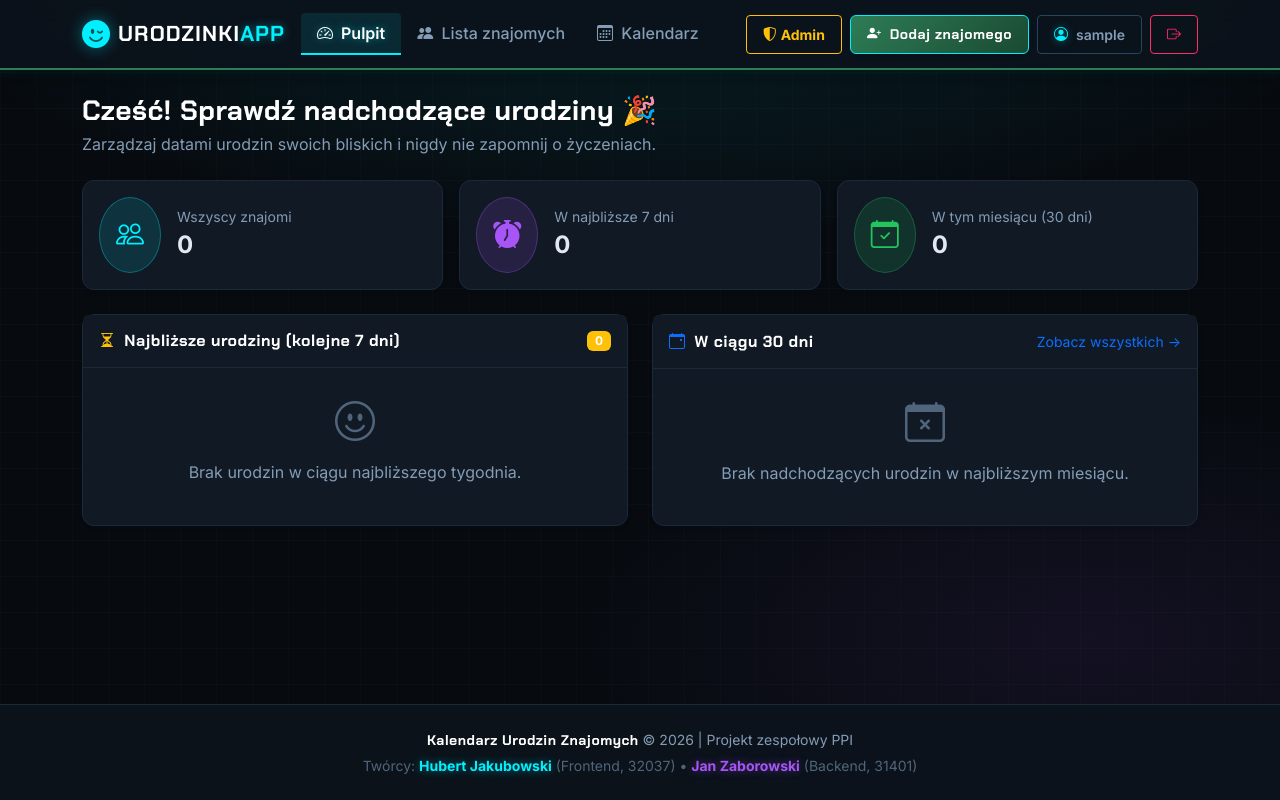
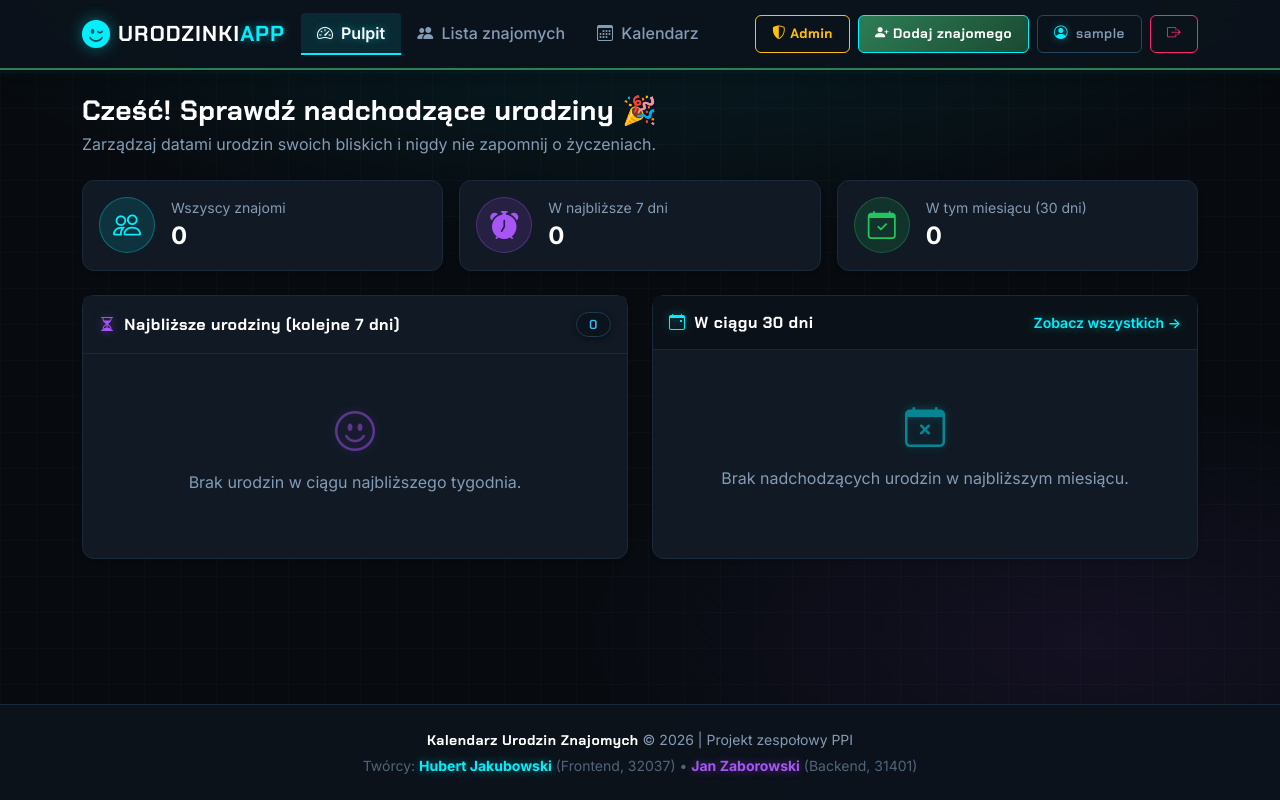
Before and after one commit to CherryIsMe1/PPI, a Django app: page / in a window 1280 px wide. Run offline with Django 5.2, Linux system fonts and the light colour scheme; the visitor is signed in with stand-in values (Sample User, id 1); data comes from the database, SQL or seed files in the repository; data that the repository does not hold is empty.

Commit message:
poprawione gui

```diff
--- a/birthdays/templates/birthdays/dashboard.html
+++ b/birthdays/templates/birthdays/dashboard.html
@@ -53,42 +53,42 @@
 <!-- Kafelki podsumowujące (Statystyki) -->
 <div class="row g-3 mb-4">
   <div class="col-sm-6 col-lg-4">
-    <div class="card border-0 shadow-sm card-hover">
+    <div class="card border-0 shadow-sm card-hover h-100">
       <div class="card-body d-flex align-items-center gap-3">
-        <div class="bg-primary bg-opacity-10 p-3 rounded-circle text-primary fs-3">
+        <div class="stat-icon-circle bg-primary bg-opacity-10 text-primary fs-3">
           <i class="bi bi-people"></i>
         </div>
         <div>
           <div class="text-muted small">Wszyscy znajomi</div>
-          <div class="fs-4 fw-bold">{{ total_count }}</div>
+          <div class="fs-4 fw-bold text-white">{{ total_count }}</div>
         </div>
       </div>
     </div>
   </div>
 
   <div class="col-sm-6 col-lg-4">
-    <div class="card border-0 shadow-sm card-hover">
+    <div class="card border-0 shadow-sm card-hover h-100">
       <div class="card-body d-flex align-items-center gap-3">
-        <div class="bg-warning bg-opacity-10 p-3 rounded-circle text-warning fs-3">
+        <div class="stat-icon-circle bg-warning bg-opacity-10 text-warning fs-3">
           <i class="bi bi-alarm-fill"></i>
         </div>
         <div>
           <div class="text-muted small">W najbliższe 7 dni</div>
-          <div class="fs-4 fw-bold">{{ upcoming_7_days|length }}</div>
+          <div class="fs-4 fw-bold text-white">{{ upcoming_7_days|length }}</div>
         </div>
       </div>
     </div>
   </div>
 
   <div class="col-sm-6 col-lg-4">
-    <div class="card border-0 shadow-sm card-hover">
+    <div class="card border-0 shadow-sm card-hover h-100">
       <div class="card-body d-flex align-items-center gap-3">
-        <div class="bg-success bg-opacity-10 p-3 rounded-circle text-success fs-3">
+        <div class="stat-icon-circle bg-success bg-opacity-10 text-success fs-3">
           <i class="bi bi-calendar-check"></i>
         </div>
         <div>
           <div class="text-muted small">W tym miesiącu (30 dni)</div>
-          <div class="fs-4 fw-bold">{{ upcoming_30_days|length }}</div>
+          <div class="fs-4 fw-bold text-white">{{ upcoming_30_days|length }}</div>
         </div>
       </div>
     </div>
@@ -100,10 +100,10 @@
   <div class="col-lg-6">
     <div class="card border-0 shadow-sm h-100">
       <div class="card-header bg-white py-3 border-0 d-flex justify-content-between align-items-center">
-        <h2 class="h6 fw-bold mb-0 text-dark">
-          <i class="bi bi-hourglass-split text-warning me-1"></i> Najbliższe urodziny (kolejne 7 dni)
+        <h2 class="h6 fw-bold mb-0 text-white">
+          <i class="bi bi-hourglass-split omi-purple-text me-1"></i> Najbliższe urodziny (kolejne 7 dni)
         </h2>
-        <span class="badge bg-warning text-dark">{{ upcoming_7_days|length }}</span>
+        <span class="badge badge-cyber-pill">{{ upcoming_7_days|length }}</span>
       </div>
       <div class="card-body pt-0">
         {% if upcoming_7_days %}
@@ -111,7 +111,7 @@
             {% for friend in upcoming_7_days %}
             <div class="list-group-item px-0 py-3 d-flex justify-content-between align-items-center">
               <div>
-                <a href="{% url 'birthdays:friend_update' friend.pk %}" class="fw-bold text-decoration-none text-dark">
+                <a href="{% url 'birthdays:friend_update' friend.pk %}" class="fw-bold text-decoration-none text-white">
                   {{ friend.first_name }} {{ friend.last_name }}
                 </a>
                 <div class="small text-muted">
@@ -125,8 +125,8 @@
             {% endfor %}
           </div>
         {% else %}
-          <div class="text-center py-4 text-muted">
-            <i class="bi bi-emoji-smile fs-1 d-block mb-2 text-secondary"></i>
+          <div class="text-center py-5 text-muted">
+            <i class="bi bi-emoji-smile fs-1 d-block mb-2 omi-purple-text opacity-50"></i>
             Brak urodzin w ciągu najbliższego tygodnia.
           </div>
         {% endif %}
@@ -137,11 +137,13 @@
   <!-- Kolumna: Kolejne w kolejce (30 dni) -->
   <div class="col-lg-6">
     <div class="card border-0 shadow-sm h-100">
-      <div class="card-header bg-white py-3 border-0 d-flex justify-content-between align-items-center">
-        <h2 class="h6 fw-bold mb-0 text-dark">
-          <i class="bi bi-calendar-event text-primary me-1"></i> W ciągu 30 dni
+      <div class="card-header py-3 border-0 d-flex justify-content-between align-items-center">
+        <h2 class="h6 fw-bold mb-0 text-white">
+          <i class="bi bi-calendar-event omi-cyan-text me-1"></i> W ciągu 30 dni
         </h2>
-        <a href="{% url 'birthdays:friend_list' %}" class="small text-decoration-none">Zobacz wszystkich &rarr;</a>
+        <a href="{% url 'birthdays:friend_list' %}" class="small text-decoration-none omi-cyan-text fw-semibold">
+          Zobacz wszystkich &rarr;
+        </a>
       </div>
       <div class="card-body pt-0">
         {% if upcoming_30_days %}
@@ -149,22 +151,22 @@
             {% for friend in upcoming_30_days %}
             <div class="list-group-item px-0 py-3 d-flex justify-content-between align-items-center">
               <div>
-                <a href="{% url 'birthdays:friend_update' friend.pk %}" class="fw-bold text-decoration-none text-dark">
+                <a href="{% url 'birthdays:friend_update' friend.pk %}" class="fw-bold text-decoration-none text-white">
                   {{ friend.first_name }} {{ friend.last_name }}
                 </a>
                 <div class="small text-muted">
                   {{ friend.birth_date|date:"d.m" }} &bull; Skończy {{ friend.upcoming_age }} lat
                 </div>
               </div>
-              <span class="badge bg-light text-dark border px-3 py-2">
+              <span class="badge badge-cyber-pill px-3 py-2">
                 za {{ friend.days_until_birthday }} dni
               </span>
             </div>
             {% endfor %}
           </div>
         {% else %}
-          <div class="text-center py-4 text-muted">
-            <i class="bi bi-calendar-x fs-1 d-block mb-2 text-secondary"></i>
+          <div class="text-center py-5 text-muted">
+            <i class="bi bi-calendar-x fs-1 d-block mb-2 omi-cyan-text opacity-50"></i>
             Brak nadchodzących urodzin w najbliższym miesiącu.
           </div>
         {% endif %}
--- a/static/css/custom.css
+++ b/static/css/custom.css
@@ -134,6 +134,19 @@ h1, h2, h3, h4, h5, h6, .cyber-brand-text {
 }
 
 /* Button: Cyber Add (Nomad Green + Cyan Glow) */
+.cyber-navbar .btn {
+  display: inline-flex !important;
+  align-items: center !important;
+  justify-content: center !important;
+  height: 38px !important;
+  font-family: 'Chakra Petch', sans-serif !important;
+  font-size: 0.85rem !important;
+  letter-spacing: 0.5px !important;
+  border-radius: 6px !important;
+  padding-top: 0 !important;
+  padding-bottom: 0 !important;
+}
+
 .btn-cyber-add {
   background: linear-gradient(135deg, var(--omi-green-accent), var(--omi-green));
   color: #ffffff !important;
@@ -197,6 +210,18 @@ h1, h2, h3, h4, h5, h6, .cyber-brand-text {
 }
 
 /* Stat Cards (Icons & Glows) */
+.stat-icon-circle {
+  width: 56px;
+  height: 56px;
+  min-width: 56px;
+  min-height: 56px;
+  border-radius: 50% !important;
+  display: flex !important;
+  align-items: center !important;
+  justify-content: center !important;
+  flex-shrink: 0 !important;
+}
+
 .bg-primary.bg-opacity-10 {
   background-color: rgba(0, 240, 255, 0.12) !important;
   color: var(--omi-cyan) !important;
--- a/templates/base.html
+++ b/templates/base.html
@@ -15,7 +15,7 @@
   <link rel="preconnect" href="https://fonts.gstatic.com" crossorigin>
   <link href="https://fonts.googleapis.com/css2?family=Chakra+Petch:wght@500;600;700&family=Inter:wght@400;500;600;700&display=swap" rel="stylesheet">
   <!-- Custom CSS with cache-busting -->
-  <link rel="stylesheet" href="{% static 'css/custom.css' %}?v=omi_cyber_4">
+  <link rel="stylesheet" href="{% static 'css/custom.css' %}?v=omi_cyber_6">
 
   {% block extra_head %}{% endblock %}
 </head>
--- a/templates/navbar.html
+++ b/templates/navbar.html
@@ -32,27 +32,30 @@
       <div class="d-flex align-items-center gap-2">
         {% if request.user.is_authenticated %}
           {% if request.user.is_staff %}
-          <a href="{% url 'admin:index' %}" class="btn btn-outline-warning btn-sm py-2 px-3 fw-bold d-flex align-items-center gap-1" target="_blank" title="Panel Administracyjny Django">
+          <a href="{% url 'admin:index' %}" class="btn btn-outline-warning btn-sm px-3 fw-bold gap-1" target="_blank" title="Panel Administracyjny Django">
             <i class="bi bi-shield-shaded"></i>
             <span>Admin</span>
           </a>
           {% endif %}
-          <a href="{% url 'birthdays:friend_create' %}" class="btn btn-cyber-add fw-bold shadow-sm btn-sm py-2 px-3">
-            <i class="bi bi-person-plus-fill me-1"></i> Dodaj znajomego
+          <a href="{% url 'birthdays:friend_create' %}" class="btn btn-cyber-add fw-bold shadow-sm btn-sm px-3 gap-1">
+            <i class="bi bi-person-plus-fill"></i>
+            <span>Dodaj znajomego</span>
           </a>
-          <a href="{% url 'birthdays:profile' %}" class="btn btn-outline-secondary btn-sm py-2 px-3 d-flex align-items-center gap-2 {% if request.resolver_match.url_name == 'profile' %}active border-info{% endif %}" title="Mój profil">
+          <a href="{% url 'birthdays:profile' %}" class="btn btn-outline-secondary btn-sm px-3 gap-2 {% if request.resolver_match.url_name == 'profile' %}active border-info{% endif %}" title="Mój profil">
             <i class="bi bi-person-circle omi-cyan-text"></i>
             <span class="fw-semibold">{{ request.user.username }}</span>
           </a>
-          <a href="{% url 'birthdays:logout' %}" class="btn btn-outline-danger btn-sm py-2 px-3" title="Wyloguj się">
+          <a href="{% url 'birthdays:logout' %}" class="btn btn-outline-danger btn-sm px-3" title="Wyloguj się">
             <i class="bi bi-box-arrow-right"></i>
           </a>
         {% else %}
-          <a href="{% url 'birthdays:login' %}" class="btn btn-outline-primary btn-sm py-2 px-3 fw-bold">
-            <i class="bi bi-box-arrow-in-right me-1"></i> Zaloguj się
+          <a href="{% url 'birthdays:login' %}" class="btn btn-outline-primary btn-sm px-3 fw-bold gap-1">
+            <i class="bi bi-box-arrow-in-right"></i>
+            <span>Zaloguj się</span>
           </a>
-          <a href="{% url 'birthdays:register' %}" class="btn btn-cyber-add btn-sm py-2 px-3 fw-bold">
-            <i class="bi bi-person-plus-fill me-1"></i> Zarejestruj się
+          <a href="{% url 'birthdays:register' %}" class="btn btn-cyber-add btn-sm px-3 fw-bold gap-1">
+            <i class="bi bi-person-plus-fill"></i>
+            <span>Zarejestruj się</span>
           </a>
         {% endif %}
       </div>
```
